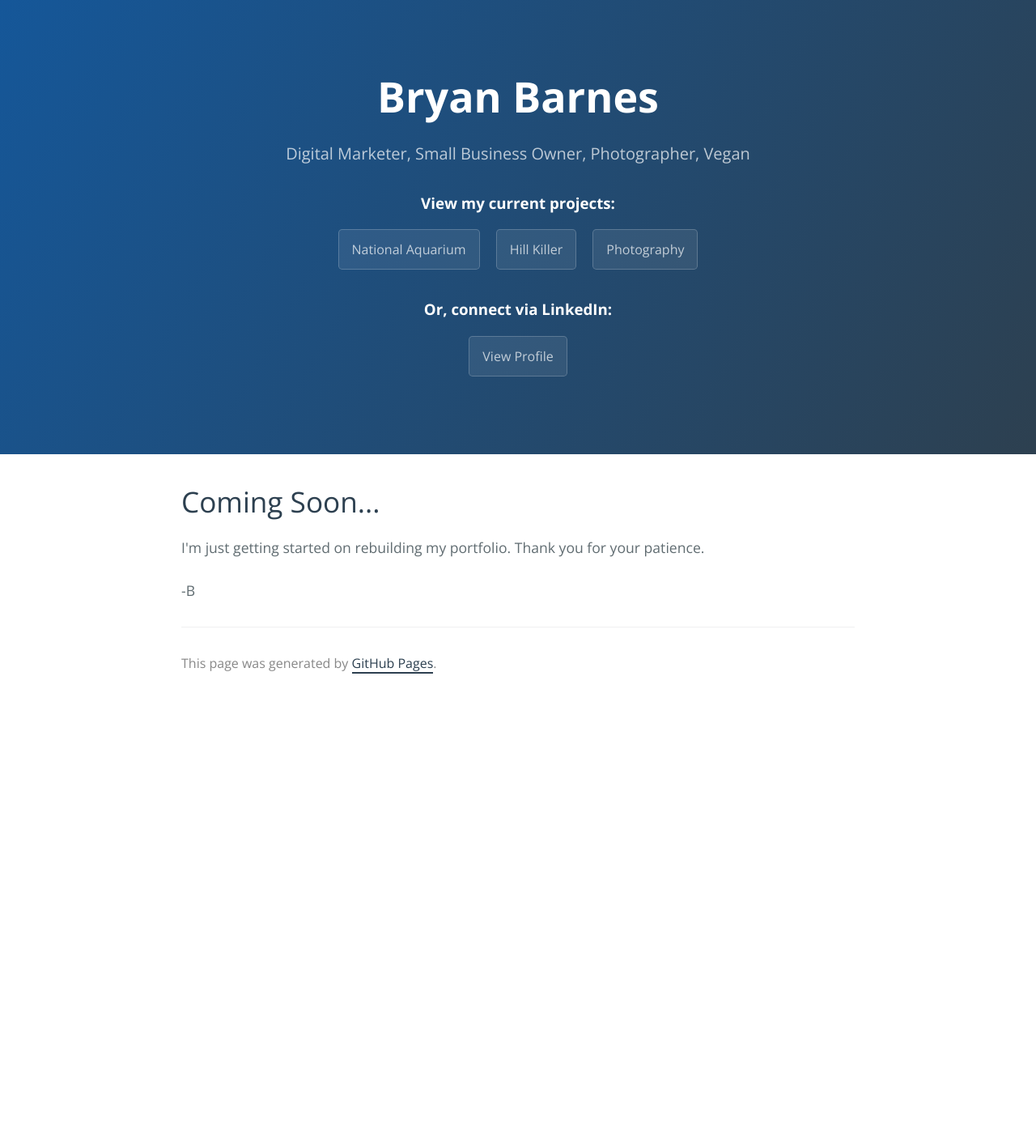
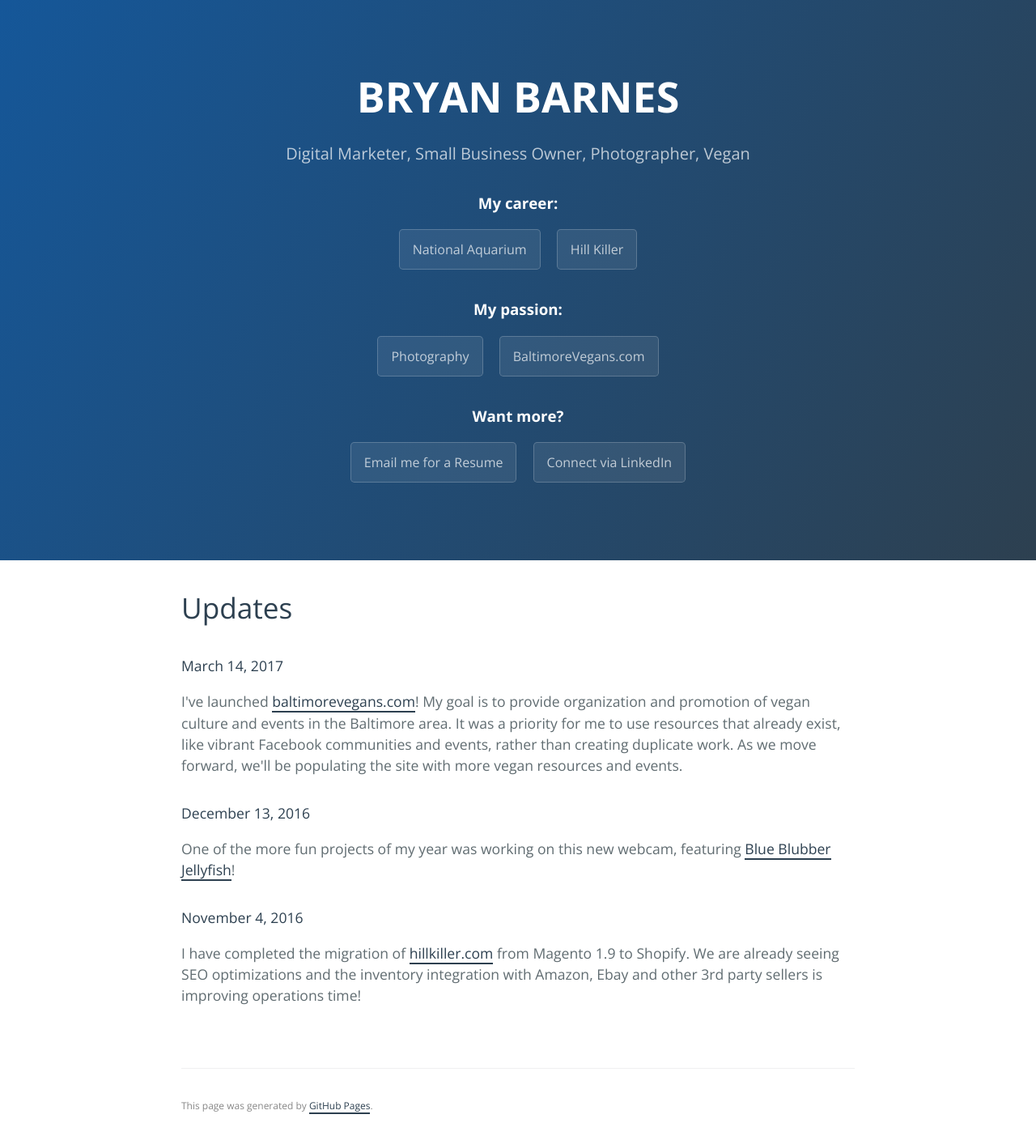
Before and after one commit to jbryanbarnes/jbryanbarnes.github.io, a Jekyll site: the page built from index.html, in a window 1280 px wide. Shown: the whole page at 81% size. Built offline with Jekyll 4.4.1, drawn with Linux system fonts in a browser that asks for light colours; the list of posts is cut into pages by our own code; before the commit the page ends 900 px from its top, so only the background shows below that.

Commit message:
Updates, BaltVegan

```diff
--- a/_includes/page-header.html
+++ b/_includes/page-header.html
@@ -1,12 +1,16 @@
 <section class="page-header">
-  <h1 class="project-name">Bryan Barnes</h1>
+  <h1 class="project-name" style="text-transform:uppercase;">Bryan Barnes</h1>
   <h2 class="project-tagline">Digital Marketer, Small Business Owner, Photographer, Vegan</h2>
-  <h3> View my current projects: </h3>
+  <h3>My career: </h3>
   <a href="https://aqua.org" class="btn">National Aquarium</a>
-  <a href="http://www.hillkiller.com" class="btn">Hill Killer</a>
+  <a href="https://hillkiller.com" class="btn">Hill Killer</a>
+
+  <h3>My passion: </h3>
   <a href="http://photos.jbryanbarnes.com" class="btn">Photography</a>
+  <a href="http://baltimorevegans.com" class="btn">BaltimoreVegans.com</a>
 
-  <h3> Or, connect via LinkedIn:</h3>
-  <a href="https://linkedin.com/in/jbryanbarnes" class="btn">View Profile</a>
+  <h3>Want more?</h3>
+  <a href="mailto:jbryanbarnes@gmail.com" class="btn">Email me for a Resume</a>
+  <a href="https://linkedin.com/in/jbryanbarnes" class="btn">Connect via LinkedIn</a>
 
 </section>
--- a/css/cayman.css
+++ b/css/cayman.css
@@ -237,4 +237,5 @@ a {
   font-weight: bold; }
 
 .site-footer-credits {
-  color: #888888; }
+  color: #888888;
+  font-size: 12px; }
--- a/index.html
+++ b/index.html
@@ -4,11 +4,19 @@ title: {{ site.name }}
 ---
 
 <div id="home">
-  <h1>Coming Soon...</h1>
+  <h1>Updates</h1>
 
-<p>I'm just getting started on rebuilding my portfolio.  Thank you for your patience.<br /><br />
+<h4>March 14, 2017</h4>
+<p>I've launched <a href="http://baltimorevegans.com" target="_blank">baltimorevegans.com</a>! My goal is to provide organization and promotion of vegan culture and events in the Baltimore area.  It was a priority for me to use resources that already exist, like vibrant Facebook communities and events, rather than creating duplicate work.  As we move forward, we'll be populating the site with more vegan resources and events.</p>
 
--B</p>
+<h4>December 13, 2016</h4>
+<p>One of the more fun projects of my year was working on this new webcam, featuring <a href="http://aqua.org/explore/baltimore/exhibits-experiences/jellies-invasion" target="_blank">Blue Blubber Jellyfish</a>!</p>
+
+<h4>November 4, 2016</h4>
+<p>I have completed the migration of <a href="https://hillkiller.com" target="_blank">hillkiller.com</a> from Magento 1.9 to Shopify.  We are already seeing SEO optimizations and the inventory integration with Amazon, Ebay and other 3rd party sellers is improving operations time!</p>
+
+<br />
+
 <!--   <ul class="posts">
     {% for post in site.posts %}
       <li><span>{{ post.date | date_to_string }}</span> &raquo; <a href="{{ site.baseurl }}{{ post.url }}">{{ post.title }}</a></li>
```
